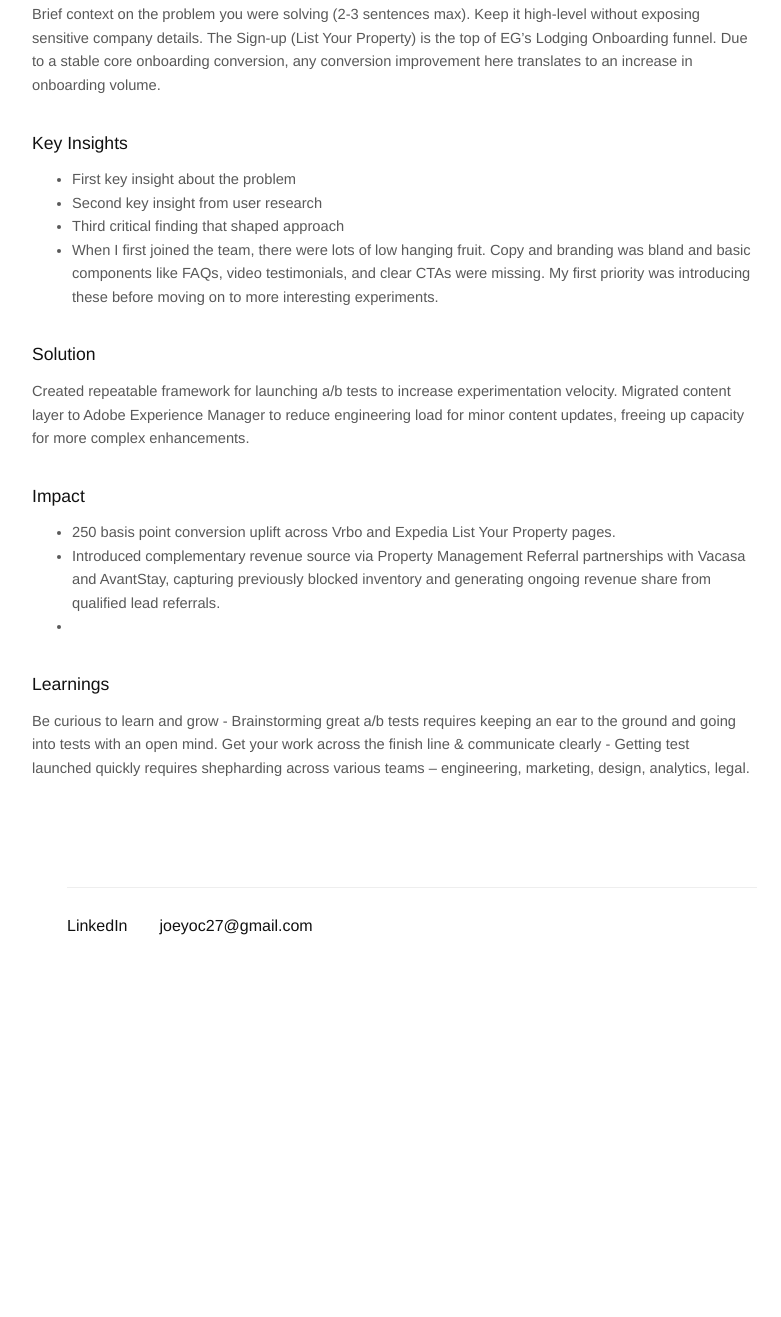
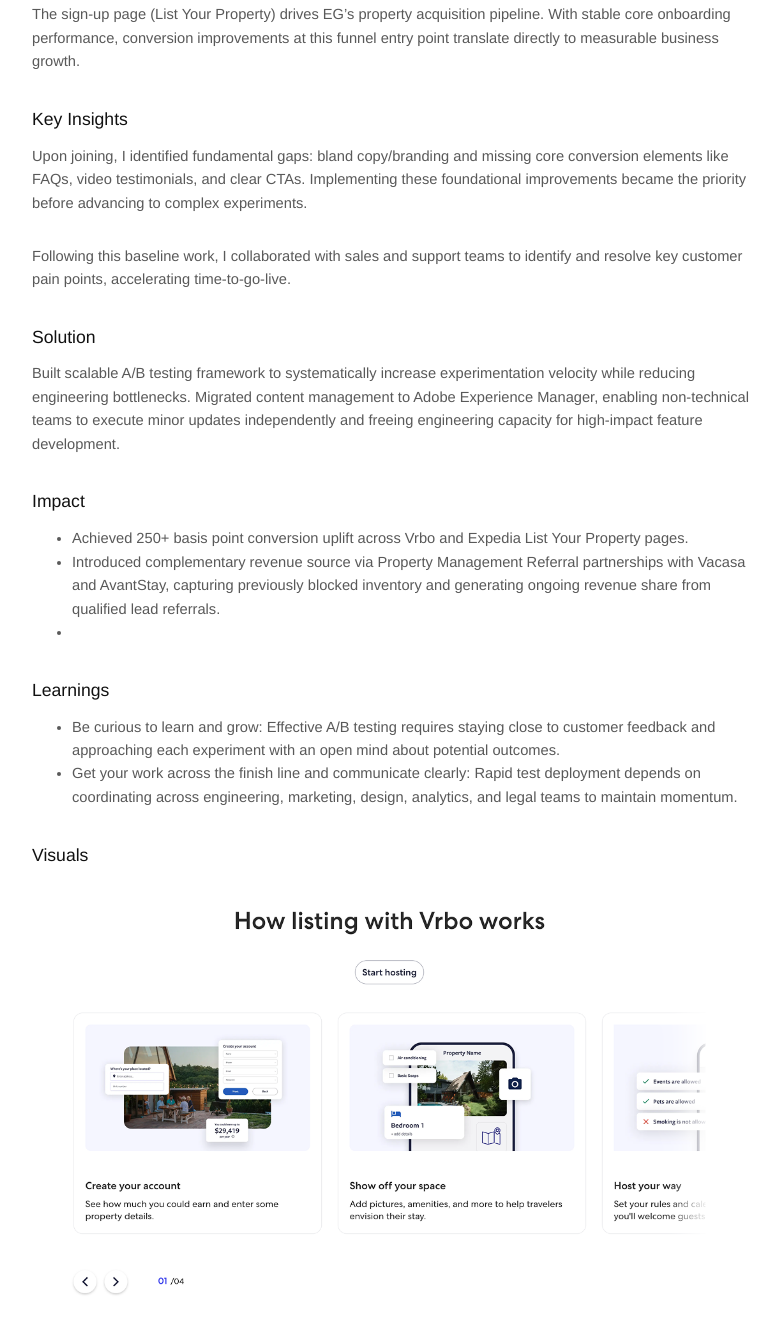
Before and after one commit to joeyoc27/joc-portfolio, an Astro site: page /product/growth-experimentation in a window 1280 px wide. Shown: the part 643-1960 px from the top of the page, without its empty margins (228-1009 px from the left). Before the commit the page ends 1598 px from the top, so only its background shows below. Built offline with nearby package versions, Linux system fonts and the light colour scheme; Astro itself is replaced by a stand-in of ours.

Commit message:
updated growth page

```diff
--- a/src/content/product/growth-experimentation.md
+++ b/src/content/product/growth-experimentation.md
@@ -6,23 +6,30 @@
 ---
 
 ## The Challenge
-Brief context on the problem you were solving (2-3 sentences max). Keep it high-level without exposing sensitive company details.
-The Sign-up (List Your Property) is the top of EG's Lodging Onboarding funnel. Due to a stable core onboarding conversion, any conversion improvement here translates to an increase in onboarding volume.
+The sign-up page (List Your Property) drives EG's property acquisition pipeline. With stable core onboarding performance, conversion improvements at this funnel entry point translate directly to measurable business growth.
 
 ## Key Insights
-- First key insight about the problem
-- Second key insight from user research
-- Third critical finding that shaped approach
-- When I first joined the team, there were lots of low hanging fruit. Copy and branding was bland and basic components like FAQs, video testimonials, and clear CTAs were missing. My first priority was introducing these before moving on to more interesting experiments.
+Upon joining, I identified fundamental gaps: bland copy/branding and missing core conversion elements like FAQs, video testimonials, and clear CTAs. Implementing these foundational improvements became the priority before advancing to complex experiments.
+
+Following this baseline work, I collaborated with sales and support teams to identify and resolve key customer pain points, accelerating time-to-go-live.
+
+
 
 ## Solution
-Created repeatable framework for launching a/b tests to increase experimentation velocity. Migrated content layer to Adobe Experience Manager to reduce engineering load for minor content updates, freeing up capacity for more complex enhancements.
+Built scalable A/B testing framework to systematically increase experimentation velocity while reducing engineering bottlenecks. Migrated content management to Adobe Experience Manager, enabling non-technical teams to execute minor updates independently and freeing engineering capacity for high-impact feature development.
 
 ## Impact
-- 250 basis point conversion uplift across Vrbo and Expedia List Your Property pages.
+- Achieved 250+ basis point conversion uplift across Vrbo and Expedia List Your Property pages.
 - Introduced complementary revenue source via Property Management Referral partnerships with Vacasa and AvantStay, capturing previously blocked inventory and generating ongoing revenue share from qualified lead referrals.
 -
 
 ## Learnings
-Be curious to learn and grow - Brainstorming great a/b tests requires keeping an ear to the ground and going into tests with an open mind.
-Get your work across the finish line & communicate clearly - Getting test launched quickly requires shepharding across various teams -- engineering, marketing, design, analytics, legal.
+- Be curious to learn and grow: Effective A/B testing requires staying close to customer feedback and approaching each experiment with an open mind about potential outcomes.
+- Get your work across the finish line and communicate clearly: Rapid test deployment depends on coordinating across engineering, marketing, design, analytics, and legal teams to maintain momentum.
+
+
+## Visuals
+
+<div class="centered-image">
+  <img src="/hiw.png" alt="How it works" />
+</div>
--- a/src/layouts/BlogPost.astro
+++ b/src/layouts/BlogPost.astro
@@ -97,12 +97,22 @@
 				width: 100%;
 				box-sizing: border-box;
 			}
-			.prose :global(#be-curious) {
+			.prose :global(.hover-orange) {
 				transition: color 0.2s ease;
 				cursor: pointer;
 			}
-			.prose :global(#be-curious:hover) {
+			.prose :global(.hover-orange:hover) {
 				color: #F48120;
+			}
+			.prose :global(.centered-image) {
+				display: flex;
+				justify-content: center;
+				margin: 2em 0;
+			}
+			.prose :global(.centered-image img) {
+				max-width: 100%;
+				height: auto;
+				border-radius: 4px;
 			}
 		</style>
 	</head>
@@ -149,12 +159,17 @@
 		const learningsSection = document.querySelector('.prose');
 		if (!learningsSection) return;
 
-		const targetText = 'Be curious to learn and grow';
-		const regex = new RegExp(`(${targetText})`, 'g');
+		const targetPhrases = [
+			'Be curious to learn and grow',
+			'Get your work across the finish line & communicate clearly'
+		];
 
-		learningsSection.innerHTML = learningsSection.innerHTML.replace(
-			regex,
-			'<span id="be-curious">$1</span>'
-		);
+		let content = learningsSection.innerHTML;
+		targetPhrases.forEach(phrase => {
+			const regex = new RegExp(`(${phrase})`, 'g');
+			content = content.replace(regex, '<span class="hover-orange">$1</span>');
+		});
+
+		learningsSection.innerHTML = content;
 	});
 </script>
```
Also changed, not shown: public/hiw.png (added).
